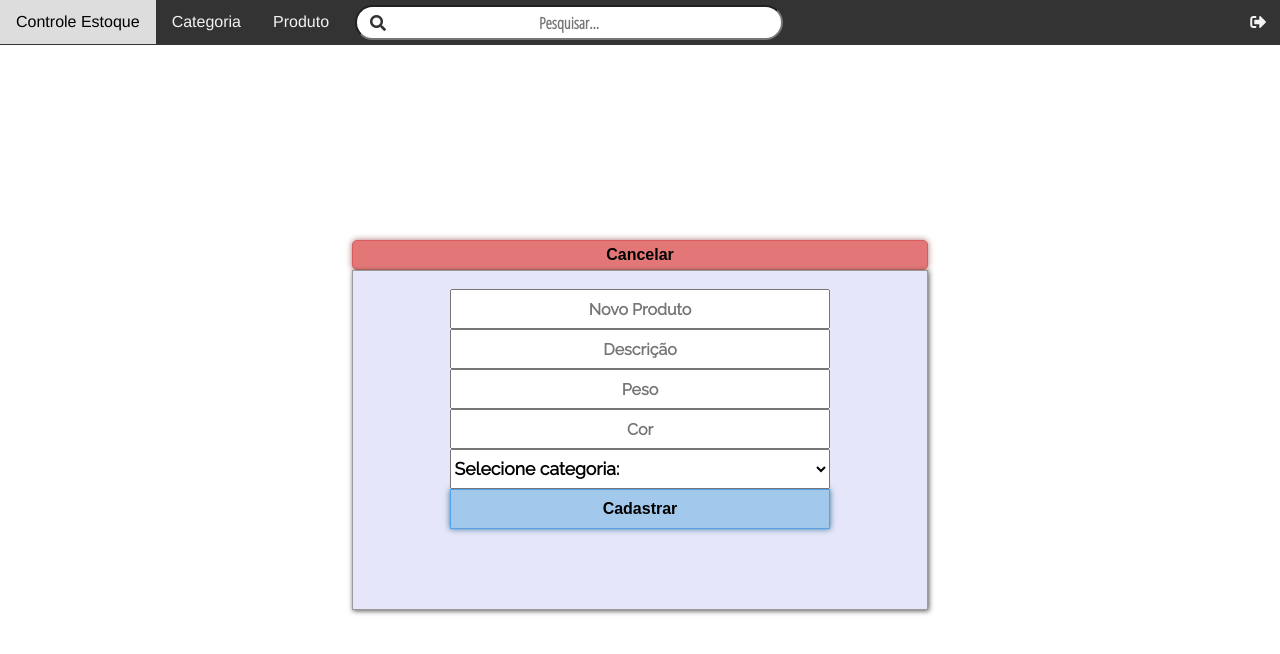
After one commit to Chung-Oh/stock, a PHP site: template public/src/View/Templates/main-product-form-create.php in a window 1280 px wide. The commit adds this page. Shown: the top 654 px of the page. Run offline with PHP 8.4, Linux system fonts and the light colour scheme; the template is opened without the code that fills it, so the values that code supplies are empty; some libraries are stand-ins or nearby versions.

Commit message:
Desenvolvendo Form de cadastro de Produto, layout desk pronto

```diff
--- a/public/Dump20181210.sql
+++ b/public/Dump20181210.sql
@@ -53,7 +53,7 @@ CREATE TABLE `products` (
   `name` varchar(50) NOT NULL,
   `description` varchar(250) NOT NULL,
   `weight` varchar(100) DEFAULT NULL,
-  `dimension` varchar(100) DEFAULT NULL,
+  `color` varchar(25) DEFAULT NULL,
   `category_id` int(11) NOT NULL,
   PRIMARY KEY (`id`),
   KEY `category_id` (`category_id`),
@@ -67,7 +67,7 @@ CREATE TABLE `products` (
 
 LOCK TABLES `products` WRITE;
 /*!40000 ALTER TABLE `products` DISABLE KEYS */;
-INSERT INTO `products` VALUES (1,'Samsung Galaxy S5','8GB RAM, 32GB INTERNO, OCTACORE','160 GRAMA','16CM X 22CM',3),(2,'Bermuda','Jeans cor azul','320 GRAMA','160CM X 75CM',5);
+INSERT INTO `products` VALUES (1,'Samsung Galaxy S5','8GB RAM, 32GB INTERNO, OCTACORE','160 GRAMA','Preto',3),(2,'Bermuda','Jeans cor azul','320 GRAMA','Azul',5);
 /*!40000 ALTER TABLE `products` ENABLE KEYS */;
 UNLOCK TABLES;
 
--- a/public/app/css/templates/main-desk.css
+++ b/public/app/css/templates/main-desk.css
@@ -1,5 +1,6 @@
 main {
 	height: 100%;
+	width: 100%;
 	margin-top: 45px;
 	transition: margin-top .5s;
 	overflow: auto;
@@ -61,14 +62,14 @@ span {
 		transition: margin-top .5s;
 	}
 	.btn {
-		height: 5%;
+		height: 30px;
 		display: flex;
 		justify-content: center;
 		align-items: center;
 		transition: 1s;
 	}
 	.new-item {
-		height: 30px;
+		height: 100%;
 		width: 100%;
 		padding: 0;
 		display: flex;
--- a/public/app/css/templates/main-form-category.css
+++ b/public/app/css/templates/main-form.css
@@ -1,10 +1,16 @@
-/* Formulário de Categoria */
+/* Form Category */
 #categoryFormCreate,
-#categoryFormEdit {
+#categoryFormEdit,
+#productFormCreate {
     position: fixed;
     width: 50%;
     top: 30%;
     left: 25%;
+}
+
+#categoryFormCreate,
+#categoryFormEdit {
+    height: 35%;
 }
 
 #categoryFormDelete {
@@ -23,16 +29,21 @@
 #categoryFormDelete {
     display: none;
 }
+/* Form Product */
+#productFormCreate {
+    height: 50%;
+}
 
 .container {
-    height: 200px;
+    height: 85%;
     display: flex;
     justify-content: center;
     align-items: center;
 }
 
-.form {
-    height: 200px;
+.form-category,
+.form-product {
+    height: 100%;
     width: 90%;
     display: flex;
     justify-content: center;
@@ -42,13 +53,15 @@
     box-shadow: 1px 1px 5px #555;
 }
 
-.form form {
+.form-category form,
+.form-product form {
     height: 100%;
     width: 70%;
 }
 
-.form input {
-    height: 25%;
+.form-category input,
+.form-product input {
+    height: 40px;
     width: 100%;
     font-size: 100%;
     font-weight: bold;
@@ -56,16 +69,36 @@
 }
 
 .data {
+    text-align: center;
+}
+
+.data:first-child {
+    margin-top: 3px;
+}
+
+.data,
+select {
     font-family: 'Raleway', sans-serif;
-    text-align: center;
-    margin-top: 40px;
     transition: .7s;
 }
 
 .data:focus,
-.data:hover {
+.data:hover,
+select:focus,
+select:hover {
     box-shadow: 1px 1px 15px #000 inset;
     transition: .7s;
+}
+
+select {
+    height: 40px;
+    width: 100%;
+    font-size: 110%;
+    font-weight: bold;
+}
+
+.data-category:first-child {
+    margin-top: 40px;
 }
 
 .btn-form {
--- a/public/app/css/templates/main-mobile.css
+++ b/public/app/css/templates/main-mobile.css
@@ -2,8 +2,10 @@
 @media only screen and (max-width: 640px) and (max-height: 360px) {
 	#categoryFormCreate,
 	#categoryFormEdit {
+	    height: 64%;
+	    width: 70%;
 	    top: 29%;
-	    left: 25%;
+	    left: 15%;
 	}
 	#categoryFormDelete {
 	    top: 12.5%;
@@ -28,9 +30,6 @@
 	.search-box {
 		display: none;
 	}
-	.btn {
-	    height: 8%;
-	}
 	.new-item_danger {
 	    width: 90%;
 	}
@@ -47,8 +46,16 @@
 }
 /*** Samsung-S5 360px portrait ***/
 @media only screen and (max-width: 360px) and (max-height: 640px) {
+	.search-box {
+	    display: block;
+	}
+	.fas.fa-search {
+	    top: 132px;
+	    left: 20px;
+	}
 	#categoryFormCreate,
 	#categoryFormEdit {
+	    height: 36%;
 	    width: 75%;
 	    top: 35%;
 	    left: 12%;
@@ -67,13 +74,6 @@
 	    width: 90%;
 	    font-size: 100%;
 	}
-	.search-box {
-	    display: block;
-	}
-	.fas.fa-search {
-	    top: 132px;
-	    left: 20px;
-	}
 	.msg-empty-title {
 	    height: 100%;
 	    width: 80%;
--- a/public/app/css/templates/main-tablet.css
+++ b/public/app/css/templates/main-tablet.css
@@ -1,5 +1,9 @@
 /*** iPad 1024px landscape ***/
-@media only screen and (max-width: 1024px) and (max-height: 768px) {
+@media only screen and (max-width: 1024px) and (min-height: 768px) {
+	#categoryFormCreate,
+	#categoryFormEdit {
+	    height: 30%;
+	}
 	#categoryFormDelete {
 	    height: 94%;
 	    top: 6%;
@@ -9,10 +13,13 @@
 	}
 }
 /*** iPad 768px portrait ***/
-@media only screen and (max-height: 1024px) and (max-width: 768px) {
+@media only screen and (min-height: 1024px) and (max-width: 768px) {
 	#categoryFormCreate,
 	#categoryFormEdit {
+	    height: 23%;
+	    width: 60%;
 	    top: 20%;
+	    left: 20%;
 	}
 	#categoryFormDelete {
 	    height: 96%;
--- /dev/null
+++ b/public/src/Route/product-create.php
@@ -0,0 +1 @@
+<?php
--- a/public/src/View/Templates/header.php
+++ b/public/src/View/Templates/header.php
@@ -11,7 +11,7 @@
 	<link rel="stylesheet" href="../../app/css/base.css">
 	<link rel="stylesheet" href="../../app/css/templates/header.css">
 	<link rel="stylesheet" href="../../app/css/templates/main-message.css">
-	<link rel="stylesheet" href="../../app/css/templates/main-form-category.css">
+	<link rel="stylesheet" href="../../app/css/templates/main-form.css">
 	<link rel="stylesheet" href="../../app/css/templates/main-desk.css">
 	<link rel="stylesheet" href="../../app/css/templates/main-tablet.css">
 	<link rel="stylesheet" href="../../app/css/templates/main-mobile.css">
--- a/public/src/View/Templates/main-category-form-create.php
+++ b/public/src/View/Templates/main-category-form-create.php
@@ -5,9 +5,9 @@
 		</div>
 	</div>
 	<div class="row container">
-		<div class="col-6 form">
+		<div class="col-6 form-category">
 			<form action="../Route/category-create.php" method="post">
-				<input class="data" type="text" name="name" title="Mínimo 2, máximo 50 caracteres. Ex: Notebook" pattern="^([A-Z][\w\s\dáâéêíóôú].{0,50})" placeholder ="Nova Categoria" onfocus="this.value='';" required>
+				<input class="data data-category" type="text" name="name" title="Mínimo 2, máximo 50 caracteres. Ex: Notebook" pattern="^([A-Z][\w\s\dáâéêíóôú].{0,50})" placeholder ="Nova Categoria" onfocus="this.value='';" required>
 				<input class="btn-form" type="submit" value="Cadastrar">
 			</form>
 		</div>
--- a/public/src/View/Templates/main-category-form-edit.php
+++ b/public/src/View/Templates/main-category-form-edit.php
@@ -5,11 +5,11 @@
 		</div>
 	</div>
 	<div class="row container">
-		<div class="col-6 form">
+		<div class="col-6 form-category">
 			<form action="../Route/category-update.php" method="post">
+				<input id="newName" class="data data-category" type="text" name="name" title="Mínimo 2, máximo 50 caracteres. Ex: Notebook" pattern="^([A-Z][\w\s\dáâéêíóôú].{0,50})" placeholder ="Novo Nome" onfocus="this.value='';" required>
 				<input id="idFormEdit" type="hidden" name="id">
 				<input id="oldName" type="hidden" name="oldName">
-				<input id="newName" class="data" type="text" name="name" title="Mínimo 2, máximo 50 caracteres. Ex: Notebook" pattern="^([A-Z][\w\s\dáâéêíóôú].{0,50})" placeholder ="Novo Nome" onfocus="this.value='';" required>
 				<input class="btn-form" type="submit" value="Editar">
 			</form>
 		</div>
--- /dev/null
+++ b/public/src/View/Templates/main-product-empty.php
@@ -0,0 +1,5 @@
+<section class="row empty">
+	<div class="col-12 msg-empty">
+		<h3 class="msg-empty-title">Nenhum produto encontrado, cadastre um por favor.</h3>
+	</div>
+</section>
--- /dev/null
+++ b/public/src/View/Templates/main-product-form-create.php
@@ -0,0 +1,24 @@
+<section id="productFormCreate">
+	<div class="row btn">
+		<div class="col-6 new-item new-item_danger">
+			<button class="btn-danger">Cancelar</button>
+		</div>
+	</div>
+	<div class="row container">
+		<div class="col-6 form-product">
+			<form action="../Route/product-create.php" method="post">
+				<input class="data" type="text" name="name" title="Mínimo 2, máximo 50 caracteres. Ex: Notebook" pattern="^([A-Z][\w\s\dáâéêíóôú].{0,50})" placeholder ="Novo Produto" onfocus="this.value='';" required>
+				<input class="data" type="text" name="description" title="Mínimo 2, máximo 250 caracteres. Ex: 8GB RAM, 32GB INTERNO, OCTACORE" pattern="^([A-Z][\w\s\dáâéêíóôú].{0,250})" placeholder="Descrição" onfocus="this.value='';" required>
+				<input class="data" type="text" name="weight" title="Mínimo 2, máximo 100 caracteres. Ex: 160 GRAMA" pattern="^([\w\s\dáâéêíóôú].{0,100})" placeholder="Peso" onfocus="this.value='';" required>
+				<input class="data" type="text" name="color" title="Mínimo 2, máximo 25 caracteres. Ex: Verde" pattern="^([A-Z][\w\s].{0,25})" placeholder="Cor" onfocus="this.value='';" required>
+				<select name="category_id">
+					<option selected="selected">Selecione categoria:</option>
+					<?php foreach($categorys as $category) : ?>
+						<option value="<?php echo $category->getId() ?>"><?php echo $category->getName() ?></option>
+					<?php endforeach ?>
+				</select>
+				<input class="btn-form" type="submit" value="Cadastrar">
+			</form>
+		</div>
+	</div>
+</section>
```
Also changed, not shown: public/src/Dao/ProductDao.php (+4 -4 lines), public/src/Model/Product.php (+7 -7 lines), public/src/View/Templates/main-product-table.php (added, +45 -0 lines), public/src/View/Templates/main-product-top.php (added, +14 -0 lines), public/src/View/product.php (+15 -60 lines).
